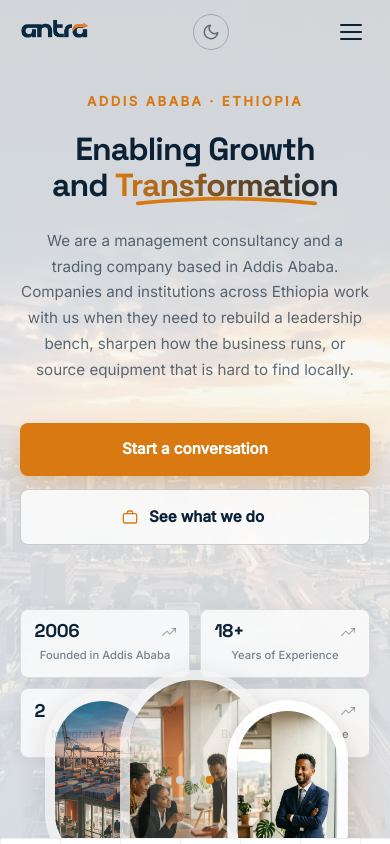
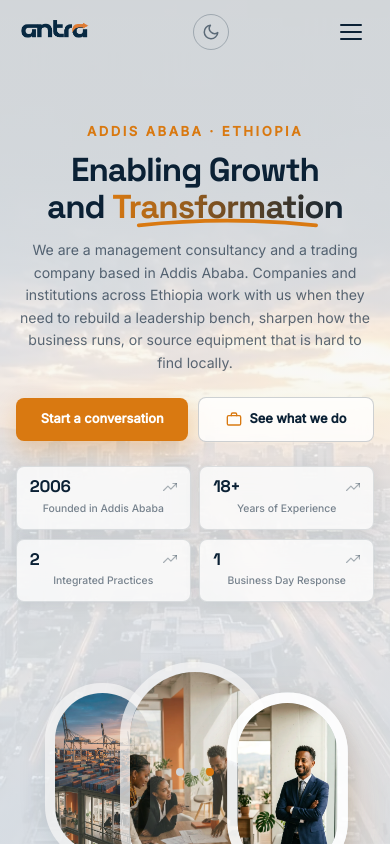
Before and after one commit to bereketsewnet/antra, a React (Vite) app: page / in a window 390 px wide. Shown: the top 844 px of the page. Built offline with nearby package versions, Linux system fonts and the light colour scheme.

Commit message:
little spacing and resposive issue fixed

```diff
--- a/src/App.tsx
+++ b/src/App.tsx
@@ -1,3 +1,4 @@
+import { useEffect } from 'react'
 import { Outlet, useLocation } from 'react-router-dom'
 import { AnimatePresence } from 'framer-motion'
 import { useLenis } from '@/hooks/useLenis'
@@ -7,8 +8,18 @@ import { ThemeProvider } from '@/contexts/ThemeContext'
 import '@/styles/globals.css'
 
 function AppInner() {
-  useLenis()
+  const lenisRef = useLenis()
   const location = useLocation()
+
+  // Scroll to top on every route change (Lenis-aware)
+  useEffect(() => {
+    const lenis = lenisRef.current
+    if (lenis) {
+      lenis.scrollTo(0, { immediate: true, force: true })
+    } else {
+      window.scrollTo(0, 0)
+    }
+  }, [location.pathname, lenisRef])
 
   return (
     <>
--- a/src/pages/About/HeroSection.module.css
+++ b/src/pages/About/HeroSection.module.css
@@ -1,8 +1,9 @@
 .hero {
   position: relative;
   width: 100%;
-  height: 100dvh;
-  min-height: 600px;
+  height: 78vh;
+  min-height: 520px;
+  max-height: 760px;
   display: flex;
   align-items: center;
   justify-content: center;
--- a/src/pages/Consultancy/HeroSection.module.css
+++ b/src/pages/Consultancy/HeroSection.module.css
@@ -1,8 +1,9 @@
 .hero {
   position: relative;
   width: 100%;
-  height: 100dvh;
-  min-height: 600px;
+  height: 78vh;
+  min-height: 520px;
+  max-height: 760px;
   display: flex;
   align-items: center;
   justify-content: center;
--- a/src/pages/Contact/ContactFormSection.module.css
+++ b/src/pages/Contact/ContactFormSection.module.css
@@ -24,7 +24,8 @@
   top: 0;
   left: 0;
   right: 0;
-  height: 100dvh;
+  height: 78vh;
+  max-height: 760px;
   z-index: 1;
   background: linear-gradient(
     155deg,
@@ -39,7 +40,8 @@
   top: 0;
   left: 0;
   right: 0;
-  height: 100dvh;
+  height: 78vh;
+  max-height: 760px;
   z-index: 2;
   pointer-events: none;
 }
@@ -53,7 +55,8 @@
 .hero {
   position: relative;
   z-index: 10;
-  min-height: 100dvh;
+  min-height: 78vh;
+  max-height: 760px;
   display: flex;
   flex-direction: column;
   align-items: center;
@@ -154,7 +157,7 @@
 
 .bottomRule {
   position: absolute;
-  top: calc(100dvh - 2px);
+  top: min(calc(78vh - 2px), 758px);
   left: 0;
   right: 0;
   height: 2px;
--- a/src/pages/Home/ClosingCTASection.module.css
+++ b/src/pages/Home/ClosingCTASection.module.css
@@ -1,6 +1,6 @@
 .section {
   background: var(--navy-dark);
-  padding-block: clamp(80px, 14vw, 180px);
+  padding-block: clamp(110px, 16vw, 220px);
   position: relative;
   overflow: hidden;
   text-align: center;
--- a/src/pages/Home/HeroSection.module.css
+++ b/src/pages/Home/HeroSection.module.css
@@ -414,6 +414,7 @@
 
   .content {
     max-width: 100%;
+    padding-bottom: 180px;
   }
 
   .subhead {
@@ -507,32 +508,85 @@
 
 /* ── Small mobile (≤ 480px) ── */
 @media (max-width: 480px) {
-  .actions {
+  /* Hero — full viewport, full phone width */
+  .hero {
+    min-height: 100vh;
+    min-height: 100dvh;
+    padding: 88px 1rem 32px;
+  }
+
+  /* Container — column flow, content top, carousel sits via margin */
+  .container {
     flex-direction: column;
     align-items: center;
-    gap: 0.85rem;
+    justify-content: flex-start;
+    gap: 0;
+    text-align: center;
+  }
+
+  /* Text block — tighter rhythm */
+  .eyebrow { margin-bottom: 0.6rem; }
+
+  .headline {
+    font-size: clamp(1.9rem, 8.5vw, 2.6rem);
+    margin: 0 0 0.85rem;
+  }
+
+  .subhead {
+    font-size: 0.88rem;
+    line-height: 1.6;
+    margin: 0 auto 1.4rem;
+    max-width: 100%;
+  }
+
+  /* Buttons — side by side, equal width, compact */
+  .actions {
+    flex-direction: row;
+    flex-wrap: nowrap;
+    justify-content: center;
+    gap: 0.6rem;
     width: 100%;
+    margin-bottom: 1.5rem;
   }
 
   .btnPrimary,
   .btnDemo {
-    width: 100%;
+    flex: 1;
+    width: auto;
     justify-content: center;
+    padding: 0.72rem 0.5rem;
+    font-size: 0.8rem;
+    white-space: nowrap;
   }
 
+  .btnDemo {
+    gap: 6px;
+    padding-inline: 0.55rem;
+  }
+
+  /* Stats — 2×2 grid */
   .statsRow {
     display: grid;
     grid-template-columns: 1fr 1fr;
-    gap: 0.6rem;
+    gap: 0.55rem;
+    width: 100%;
   }
 
   .statCard {
-    min-width: unset;
+    flex: none;
+    min-width: 0;
+    padding: 0.7rem 0.8rem;
   }
 
+  .statTop h3 { font-size: 1.05rem; }
+  .statCard p { font-size: 0.65rem; }
+
+  /* ── Visuals: original 3-pill fan layout, sized for phone ── */
   .visuals {
     max-width: 300px;
     height: 280px;
+    margin: 0 auto;
+    align-self: center;
   }
 
   .pillCenter { width: 150px; height: 240px; }
--- a/src/pages/Home/ServicePillarsSection.module.css
+++ b/src/pages/Home/ServicePillarsSection.module.css
@@ -1,6 +1,6 @@
 .section {
   background: var(--navy-dark);
-  padding-block: clamp(80px, 13vw, 180px);
+  padding-block: clamp(110px, 16vw, 220px);
   position: relative;
   overflow: hidden;
 }
--- a/src/pages/Home/WhatWeDoSection.module.css
+++ b/src/pages/Home/WhatWeDoSection.module.css
@@ -1,6 +1,6 @@
 .section {
   background: var(--navy);
-  padding-block: clamp(80px, 13vw, 180px);
+  padding-block: clamp(110px, 16vw, 220px);
   position: relative;
   overflow: hidden;
 }
--- a/src/pages/Home/WhyUsSection.module.css
+++ b/src/pages/Home/WhyUsSection.module.css
@@ -1,6 +1,6 @@
 .section {
   position: relative;
-  padding-block: clamp(80px, 13vw, 180px);
+  padding-block: clamp(110px, 16vw, 220px);
   overflow: hidden;
 }
 
--- a/src/pages/Trading/HeroSection.module.css
+++ b/src/pages/Trading/HeroSection.module.css
@@ -1,8 +1,9 @@
 .hero {
   position: relative;
   width: 100%;
-  height: 100dvh;
-  min-height: 600px;
+  height: 78vh;
+  min-height: 520px;
+  max-height: 760px;
   display: flex;
   align-items: center;
   justify-content: center;
--- a/src/styles/variables.css
+++ b/src/styles/variables.css
@@ -23,8 +23,8 @@
   --font-heading: 'Space Grotesk', sans-serif;
   --font-body:    'Inter', sans-serif;
 
-  /* Spacing — tighter on mobile */
-  --section-pad-y: clamp(60px, 10vw, 140px);
+  /* Spacing */
+  --section-pad-y: clamp(110px, 16vw, 220px);
   --container-max: 1280px;
   --container-pad: clamp(20px, 5vw, 80px);
 
```
Also changed, not shown: 4 other files (tests, documents, lock files or other folders).
